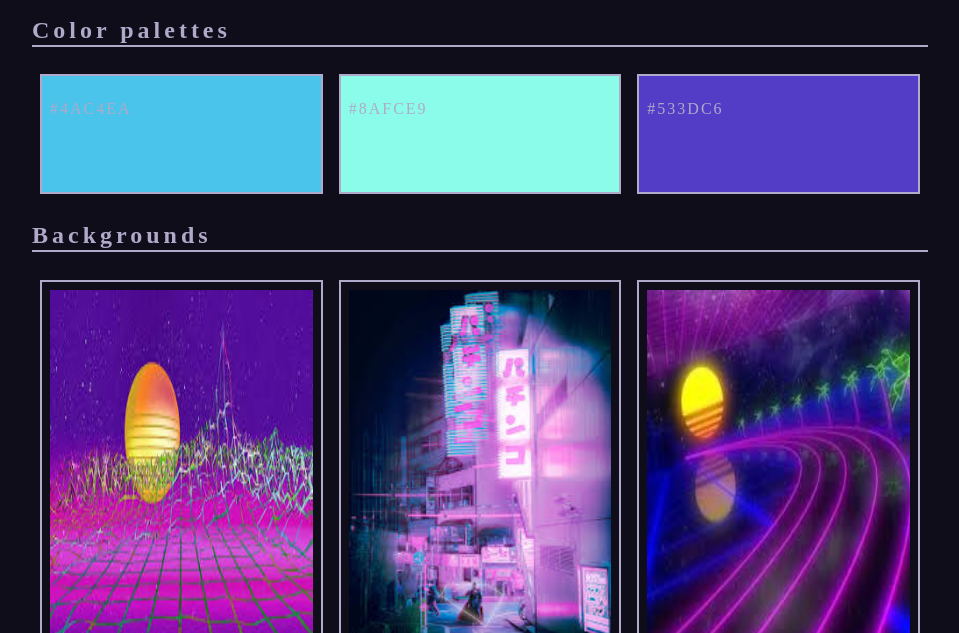
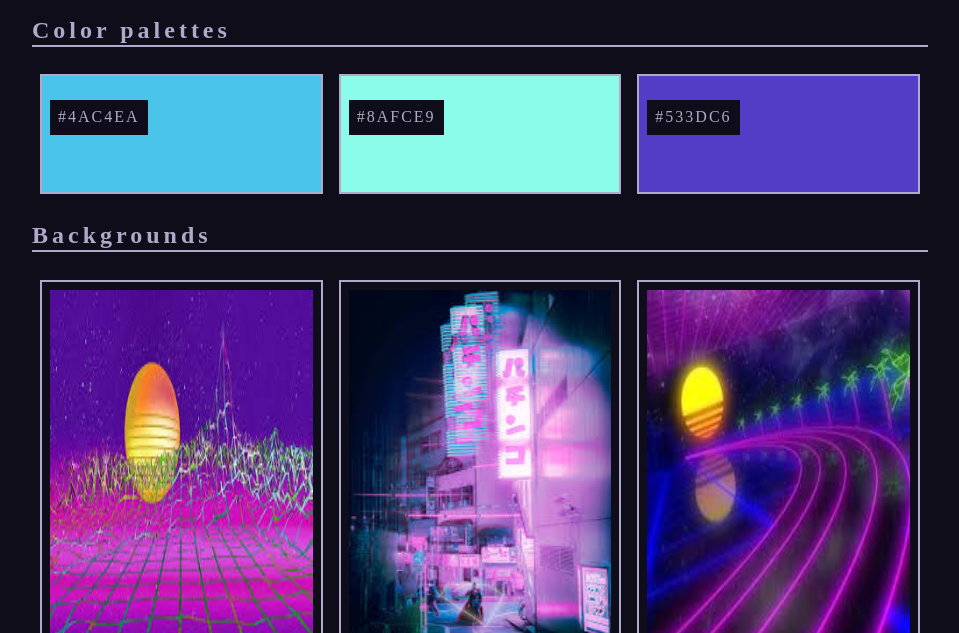
Before and after one commit to johngillen/csc275-final, a plain HTML site: page graphics.html in a window 1280 px wide. Shown: the part 167-800 px from the top of the page, without its empty margins (160-1119 px from the left). Drawn offline with Linux system fonts and the light colour scheme.

Commit message:
colors.js yeet yeeeet

```diff
--- a/css/color.css
+++ b/css/color.css
@@ -5,3 +5,8 @@
 
 	background-color: #000000;
 }
+.colorbox > p {
+	background-color: #100d1a;
+	display: inline-block;
+	padding: 8px;
+}
```
